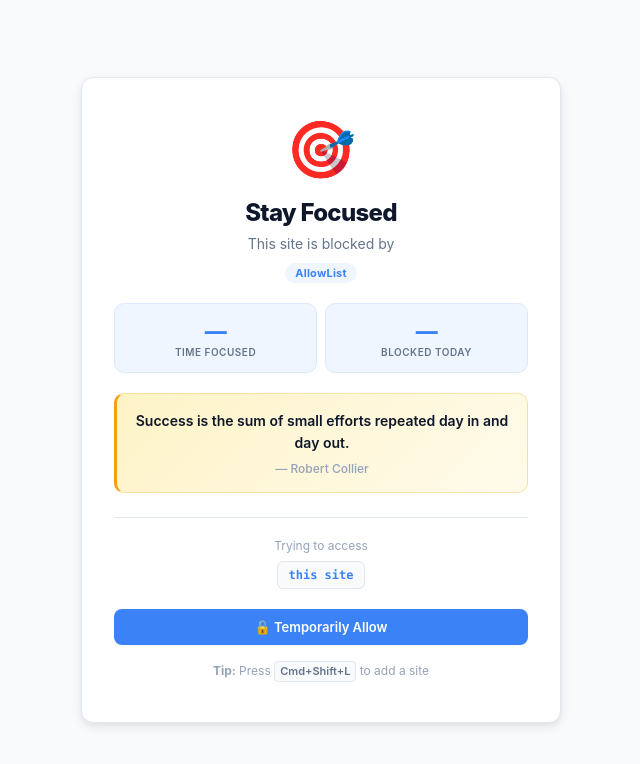
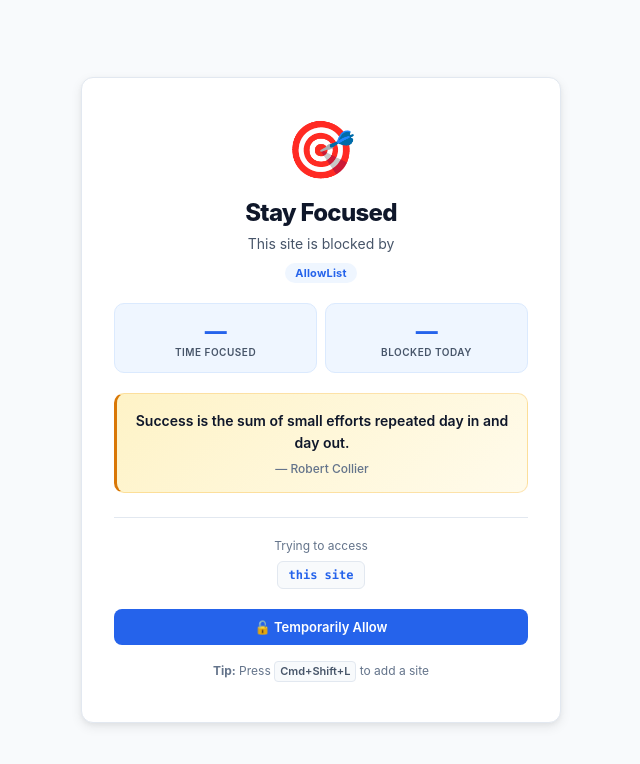
Before and after one commit to jeremykamber/allowlist, a browser extension: page src/blocked/blocked.html in a window 1280 px wide. Shown: the whole page, without its empty margins (319-959 px from the left). Drawn offline with Linux system fonts and the light colour scheme.

Commit message:
fix: manage-list-btn, toast positioning, contrast, reduced-motion
- Fix: manage-list-btn (3 dots) now wired to openManageModal()
- Fix: toast glitching — add position:relative to .wrap
- Fix: memory leak — single document click handler instead of per-render
- Fix: WCAG AA contrast — fg-secondary #64748b→#475569, fg-tertiary #94a3b8→#64748b
- Fix: dark mode contrast — fg-secondary #94a3b8→#cbd5e1, fg-tertiary #64748b→#94a3b8
- Fix: blocked page contrast tokens match popup design system
- Add: prefers-reduced-motion support (all animations disabled)
- Polish: smoother slider transitions with proper CSS properties
- Polish: accent color refined to #2563eb for better contrast on white

```diff
--- a/src/blocked/blocked.html
+++ b/src/blocked/blocked.html
@@ -13,16 +13,20 @@
     *, *::before, *::after { margin: 0; padding: 0; box-sizing: border-box; }
 
     :root {
-      --accent: #3b82f6;
-      --accent-hover: #2563eb;
+      --accent: #2563eb;
+      --accent-hover: #1d4ed8;
       --accent-light: #eff6ff;
       --accent-subtle: #dbeafe;
-      --success: #10b981;
-      --warning: #f59e0b;
-      --danger: #ef4444;
+      --accent-glow: rgba(37, 99, 235, 0.2);
+      --success: #059669;
+      --success-light: #d1fae5;
+      --warning: #d97706;
+      --warning-light: #fef3c7;
+      --danger: #dc2626;
+      --danger-light: #fee2e2;
       --fg: #0f172a;
-      --fg-secondary: #64748b;
-      --fg-tertiary: #94a3b8;
+      --fg-secondary: #475569;
+      --fg-tertiary: #64748b;
       --bg: #f8fafc;
       --panel: #ffffff;
       --border: #e2e8f0;
@@ -37,11 +41,13 @@
 
     [data-theme="dark"] {
       --accent: #60a5fa;
+      --accent-hover: #3b82f6;
       --accent-light: #1e3a5f;
       --accent-subtle: #1e3a5f;
-      --fg: #f1f5f9;
-      --fg-secondary: #94a3b8;
-      --fg-tertiary: #64748b;
+      --accent-glow: rgba(96, 165, 250, 0.2);
+      --fg: #f8fafc;
+      --fg-secondary: #cbd5e1;
+      --fg-tertiary: #94a3b8;
       --bg: #0f172a;
       --panel: #1e293b;
       --border: #334155;
@@ -306,6 +312,18 @@
       font-weight: 600;
       color: var(--fg-secondary);
     }
+
+    @media (prefers-reduced-motion: reduce) {
+      *, *::before, *::after {
+        animation-duration: 0.01ms !important;
+        animation-iteration-count: 1 !important;
+        transition-duration: 0.01ms !important;
+      }
+      .card { animation: none !important; }
+      .icon { animation: none !important; }
+      .quote-block { animation: none !important; }
+      .breathing { animation: none !important; }
+    }
   </style>
 </head>
 <body>
--- a/src/popup/popup.css
+++ b/src/popup/popup.css
@@ -14,27 +14,27 @@
 }
 
 :root {
-  /* Brand */
+  /* Brand - Trust Blue */
   --brand-hue: 217;
-  --accent: #3b82f6;
-  --accent-hover: #2563eb;
-  --accent-active: #1d4ed8;
+  --accent: #2563eb;
+  --accent-hover: #1d4ed8;
+  --accent-active: #1e40af;
   --accent-light: #eff6ff;
   --accent-subtle: #dbeafe;
-  --accent-glow: rgba(59, 130, 246, 0.25);
+  --accent-glow: rgba(37, 99, 235, 0.2);
 
   /* Semantic */
-  --success: #10b981;
+  --success: #059669;
   --success-light: #d1fae5;
-  --warning: #f59e0b;
+  --warning: #d97706;
   --warning-light: #fef3c7;
-  --danger: #ef4444;
+  --danger: #dc2626;
   --danger-light: #fee2e2;
 
-  /* Neutral */
+  /* Neutral — WCAG AA compliant (#475569 = 6.5:1 on white, #1e293b = 13.5:1) */
   --fg: #0f172a;
-  --fg-secondary: #64748b;
-  --fg-tertiary: #94a3b8;
+  --fg-secondary: #475569;
+  --fg-tertiary: #64748b;
   --bg: #ffffff;
   --bg-secondary: #f8fafc;
   --bg-tertiary: #f1f5f9;
@@ -75,12 +75,12 @@ html[data-theme="dark"] {
   --accent-subtle: #1e3a5f;
   --accent-glow: rgba(96, 165, 250, 0.2);
 
-  --fg: #f1f5f9;
-  --fg-secondary: #94a3b8;
-  --fg-tertiary: #64748b;
+  --fg: #f8fafc;
+  --fg-secondary: #cbd5e1;
+  --fg-tertiary: #94a3b8;
   --bg: #0f172a;
   --bg-secondary: #1e293b;
-  --bg-tertiary: #334155;
+  --bg-tertiary: #1e293b;
   --border: #334155;
   --border-hover: #475569;
 
@@ -91,19 +91,19 @@ html[data-theme="dark"] {
 }
 
 html[data-theme="light"] {
-  --accent: #3b82f6;
-  --accent-hover: #2563eb;
-  --accent-active: #1d4ed8;
+  --accent: #2563eb;
+  --accent-hover: #1d4ed8;
+  --accent-active: #1e40af;
   --accent-light: #eff6ff;
   --accent-subtle: #dbeafe;
-  --accent-glow: rgba(59, 130, 246, 0.25);
+  --accent-glow: rgba(37, 99, 235, 0.2);
 
   --fg: #0f172a;
-  --fg-secondary: #64748b;
-  --fg-tertiary: #94a3b8;
+  --fg-secondary: #475569;
+  --fg-tertiary: #64748b;
   --bg: #ffffff;
   --bg-secondary: #f8fafc;
-  --bg-tertiary: #f1f5f7;
+  --bg-tertiary: #f1f5f9;
   --border: #e2e8f0;
   --border-hover: #cbd5e1;
 
@@ -133,6 +133,8 @@ body {
   display: flex;
   flex-direction: column;
   background: var(--bg);
+  position: relative;
+  overflow: hidden;
 }
 
 /* ── Header ─────────────────────────────────────────────────────────────── */
@@ -210,7 +212,8 @@ body {
   cursor: pointer;
   inset: 0;
   background: var(--border-hover);
-  transition: var(--transition);
+  transition: background var(--duration-normal) var(--ease),
+              box-shadow var(--duration-fast) var(--ease);
   border-radius: 10px;
 }
 
@@ -222,7 +225,7 @@ body {
   left: 2px;
   bottom: 2px;
   background: white;
-  transition: var(--transition);
+  transition: transform var(--duration-normal) var(--ease);
   border-radius: 50%;
   box-shadow: var(--shadow-xs);
 }
@@ -1071,6 +1074,21 @@ body {
   }
 }
 
+/* ── Reduced Motion ─────────────────────────────────────────────────────── */
+
+@media (prefers-reduced-motion: reduce) {
+  *, *::before, *::after {
+    animation-duration: 0.01ms !important;
+    animation-iteration-count: 1 !important;
+    transition-duration: 0.01ms !important;
+  }
+
+  .modal-card { transform: none !important; }
+  .custom-select-menu { transform: none !important; }
+  .toast { animation: none !important; }
+  .error-state { animation: none !important; }
+}
+
 /* ── Focus ring for keyboard navigation ─────────────────────────────────── */
 
 :focus-visible {
@@ -1078,6 +1096,7 @@ body {
   outline-offset: 2px;
 }
 button:focus:not(:focus-visible),
-input:focus:not(:focus-visible) {
+input:focus:not(:focus-visible),
+[tabindex]:focus:not(:focus-visible) {
   outline: none;
 }
```
Also changed, not shown: src/popup/popup.js (+17 -5 lines).
